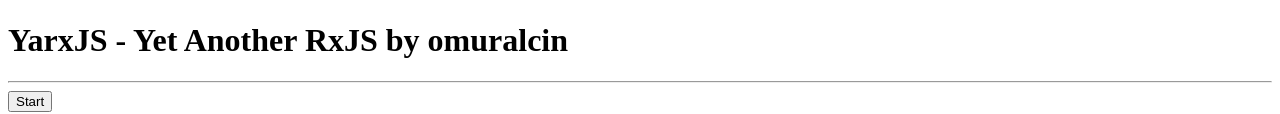
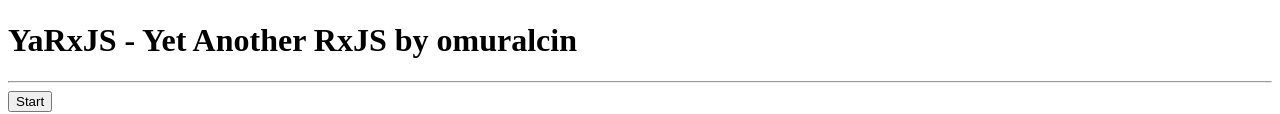
Before and after one commit to omurthy/yet-another-rxjs-yarxjs, a website: page index.html in a window 1280 px wide. Shown: the part 311-425 px from the top of the page. Drawn offline with Linux system fonts and the light colour scheme.

Commit message:
1 file modified

```diff
--- a/index.html
+++ b/index.html
@@ -4,7 +4,7 @@
     <meta charset="UTF-8" />
     <meta http-equiv="X-UA-Compatible" content="IE=edge" />
     <meta name="viewport" content="width=device-width, initial-scale=1.0" />
-    <title>YarxJS - Yet Another RxJS by</title>
+    <title>YaRxJS - Yet Another RxJS by</title>
   </head>
 
   <body>
@@ -13,7 +13,7 @@
         src="https://icons.iconarchive.com/icons/chanut/role-playing/512/Monster-icon.png"
         class="logo"
       />
-      <h1>YarxJS - Yet Another RxJS by omuralcin</h1>
+      <h1>YaRxJS - Yet Another RxJS by omuralcin</h1>
     </header>
     <hr />
     <section>
```
